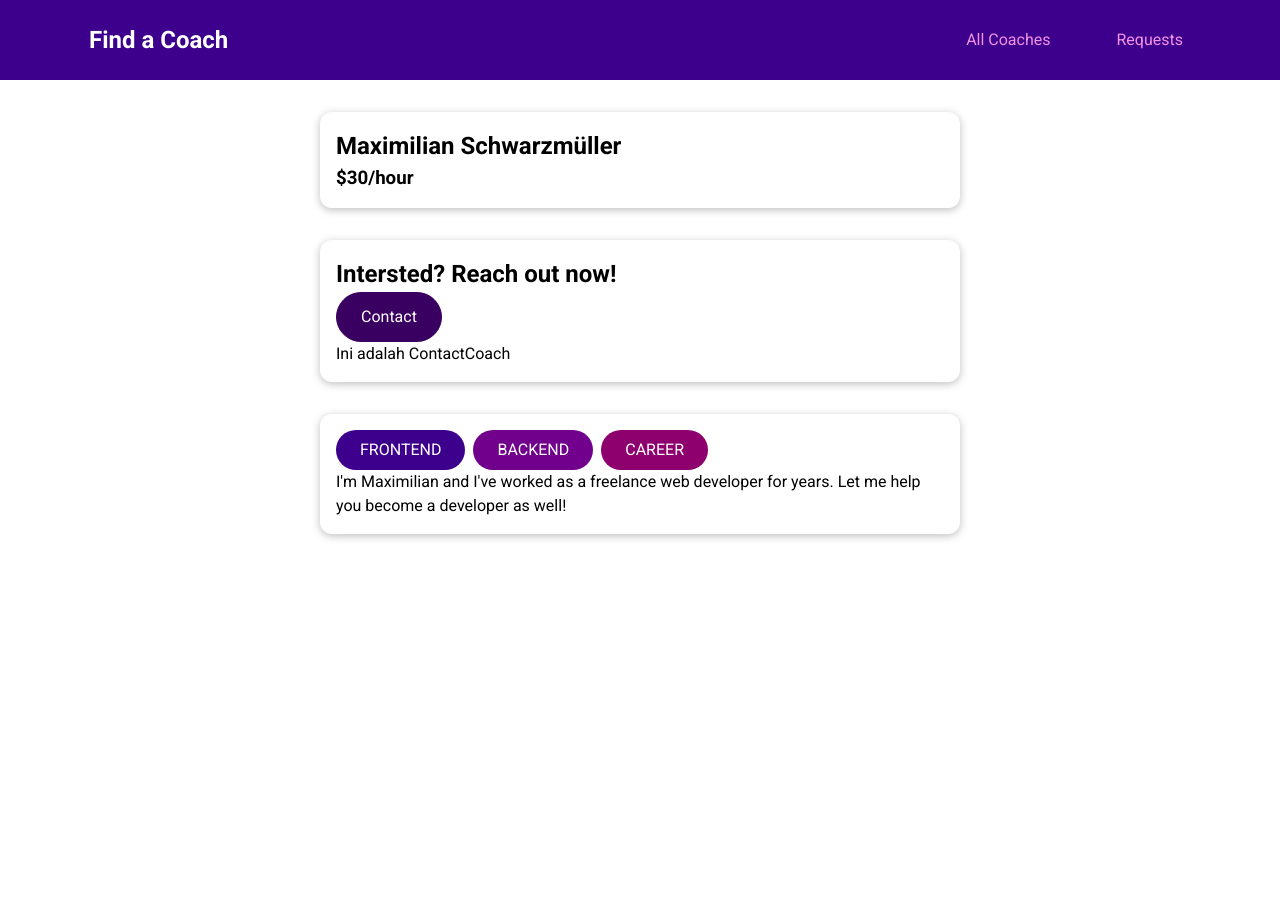
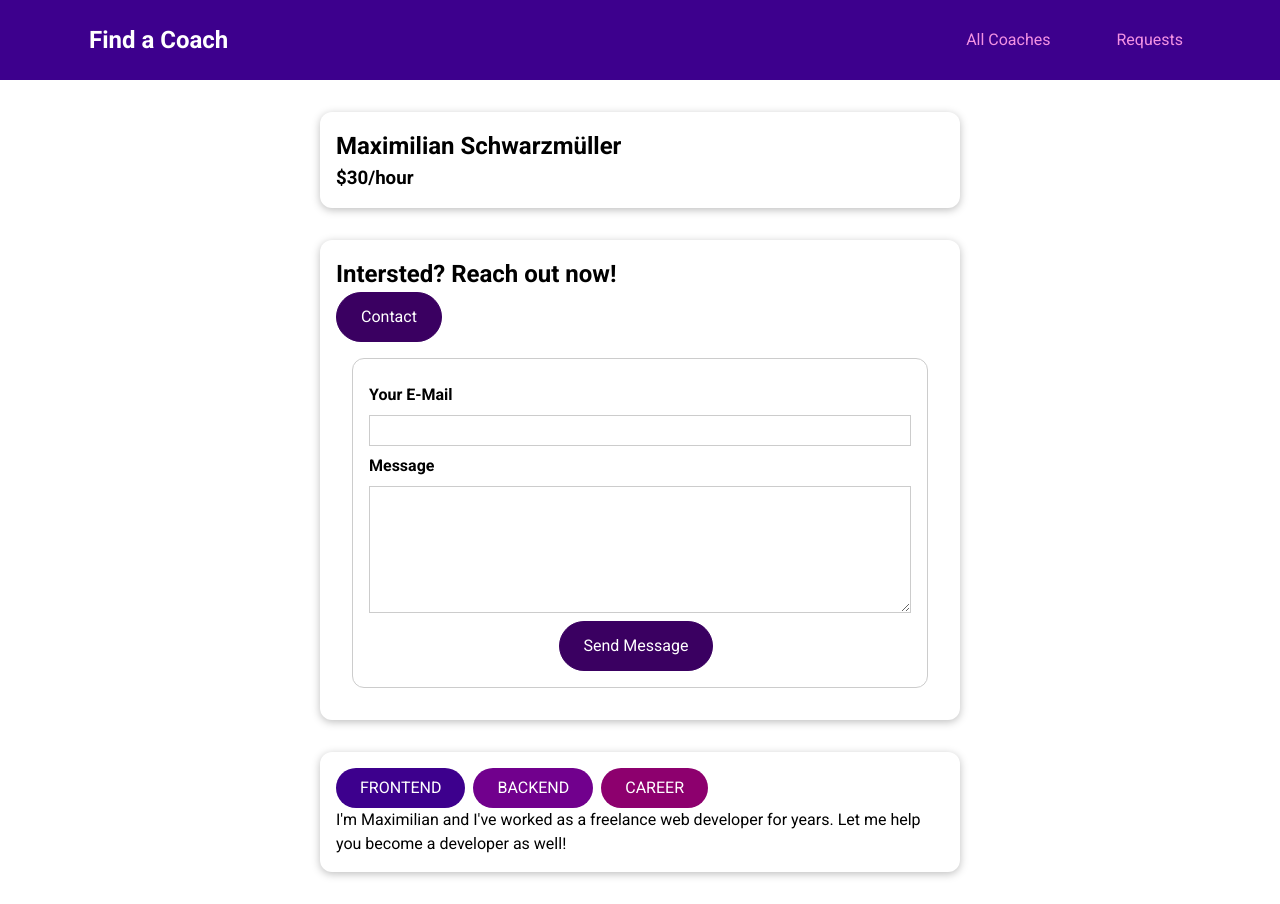
Before and after one commit to akmalzidani/find-a-coach-web-app, a Vue app: page /coaches/c1/contact in a window 1280 px wide. Before the commit the page ends 800 px from the top, so only its background shows below. Built offline with nearby package versions, Linux system fonts and the light colour scheme.

Commit message:
add contact form + validation

```diff
--- a/src/pages/requests/ContactCoach.vue
+++ b/src/pages/requests/ContactCoach.vue
@@ -1,5 +1,92 @@
-<script setup></script>
+<script setup>
+import { ref } from 'vue'
+
+const formValues = ref({
+  email: {
+    val: '',
+    isValid: true
+  },
+  message: {
+    val: '',
+    isValid: true
+  },
+  formIsValid: true
+})
+
+const submitForm = () => {
+  formValues.value.formIsValid = true
+  if (
+    formValues.value.email.val === '' ||
+    !formValues.value.email.val.includes('@') ||
+    formValues.value.message.val === ''
+  ) {
+    formValues.value.formIsValid = false
+  }
+}
+</script>
 
 <template>
-  <div>Ini adalah ContactCoach</div>
+  <form @submit.prevent="submitForm">
+    <div class="form-control">
+      <label for="email">Your E-Mail</label>
+      <input type="email" id="email" v-model.trim="formValues.email.val" />
+    </div>
+    <div class="form-control">
+      <label for="message">Message</label>
+      <textarea
+        name="message"
+        id="message"
+        rows="5"
+        v-model.trim="formValues.message.val"
+      ></textarea>
+    </div>
+    <p v-if="!formValues.formIsValid">Please enter a valid email and non-empty message.</p>
+    <div class="actions">
+      <BaseButton>Send Message</BaseButton>
+    </div>
+  </form>
 </template>
+
+<style scoped>
+form {
+  margin: 1rem;
+  border: 1px solid #ccc;
+  border-radius: 12px;
+  padding: 1rem;
+}
+
+.form-control {
+  margin: 0.5rem 0;
+}
+
+label {
+  font-weight: bold;
+  margin-bottom: 0.5rem;
+  display: block;
+}
+
+input,
+textarea {
+  display: block;
+  width: 100%;
+  font: inherit;
+  border: 1px solid #ccc;
+  padding: 0.15rem;
+}
+
+input:focus,
+textarea:focus {
+  border-color: #3d008d;
+  background-color: #faf6ff;
+  outline: none;
+}
+
+.errors {
+  font-weight: bold;
+  color: red;
+}
+
+.actions {
+  text-align: center;
+}
+</style>
```
